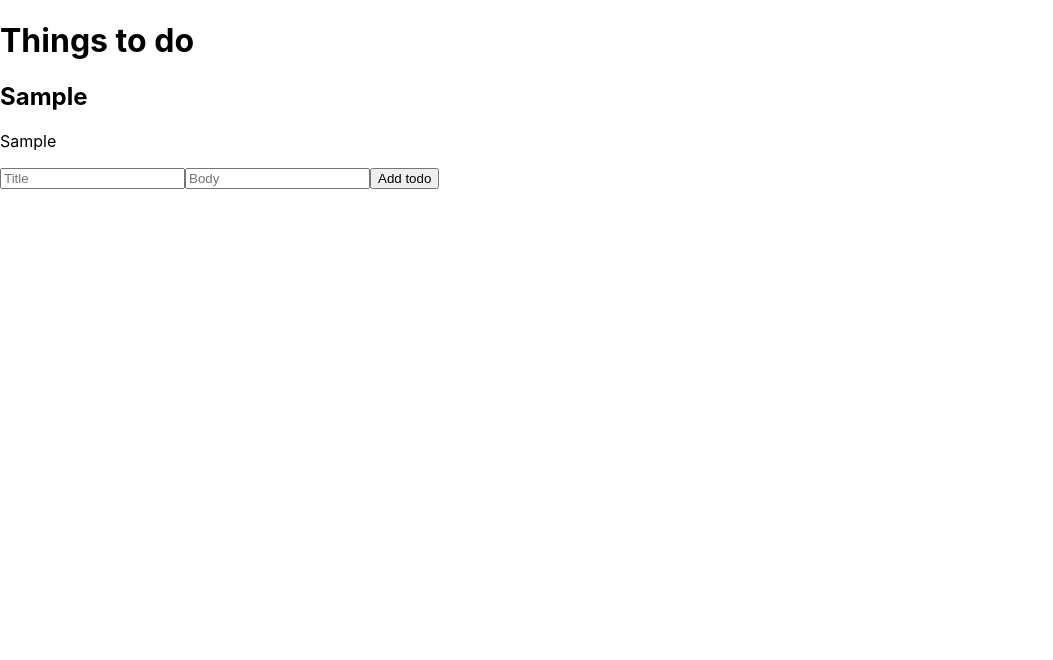
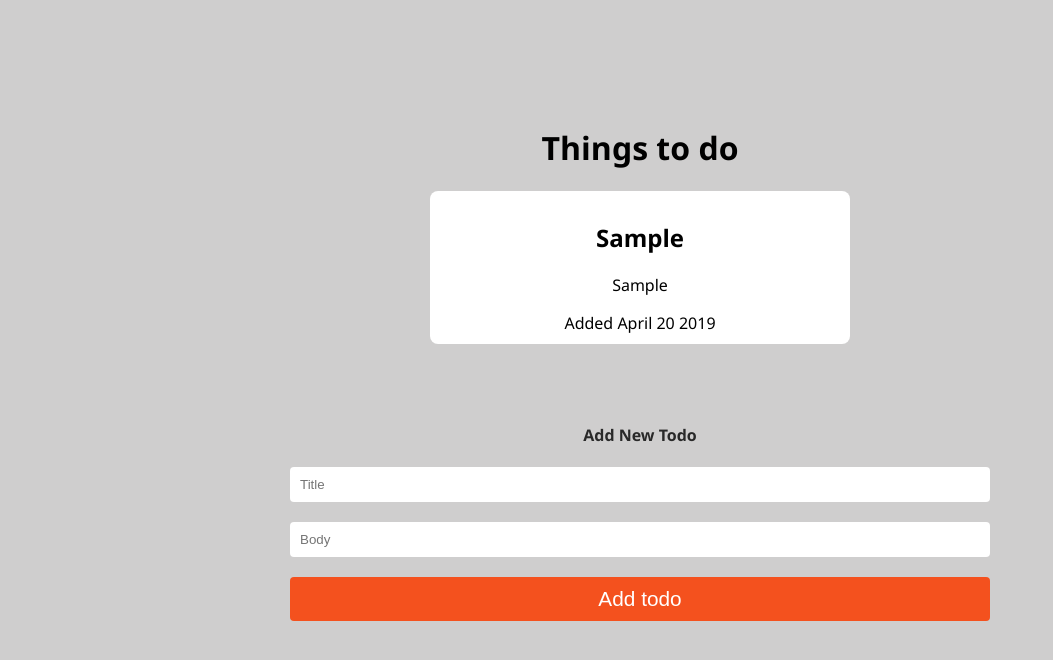
Before and after one commit to Riley-Brown/react-hooks-testing, a React (Create React App) app: page / in a window 1280 px wide. Both pictures are taken after typing "Sample", "Sample" into the empty fields and a click on the input "Add todo". Shown: the top 660 px of the page, without its empty margins (0-1053 px from the left). Built offline with nearby package versions, Linux system fonts and the light colour scheme.

Commit message:
added react moment with date and random styles

```diff
--- a/package.json
+++ b/package.json
@@ -4,8 +4,10 @@
   "private": true,
   "dependencies": {
     "axios": "^0.18.0",
+    "moment": "^2.24.0",
     "react": "^16.8.6",
     "react-dom": "^16.8.6",
+    "react-moment": "^0.9.2",
     "react-scripts": "2.1.8",
     "styled-components": "^4.2.0"
   },
--- a/src/Todo.js
+++ b/src/Todo.js
@@ -1,17 +1,32 @@
 import React from 'react';
+import styled from 'styled-components';
+import Moment from 'react-moment';
 
 export default function Todo(props) {
   console.log(props);
   const todo = props.todos.map(
-    todo => (
+    (todo, index) => (
       console.log(todo),
       (
-        <div className="todo">
+        <StyledTodo key={index}>
           <h2>{todo.title}</h2>
           <p>{todo.body}</p>
-        </div>
+          <span>
+            Added <Moment format={'MMMM DD YYYY'}>{todo.date}</Moment>
+          </span>
+        </StyledTodo>
       )
     )
   );
   return todo;
 }
+
+const StyledTodo = styled.div`
+  max-width: 400px;
+  margin: auto;
+  text-align: center;
+  background: #fff;
+  border-radius: 8px;
+  padding: 10px;
+  margin-bottom: 20px;
+`;
--- a/src/components/TodoForm.js
+++ b/src/components/TodoForm.js
@@ -1,22 +1,22 @@
-import React, { useState, useCallback } from 'react';
+import React, { useState } from 'react';
+import styled from 'styled-components';
 
 export default function TodoForm(props) {
   const [title, setTitle] = useState('');
   const [body, setBody] = useState('');
 
-  // const handleTitleChange = useCallback(e => setTitle(e.target.value), []);
-  // const handleBodyChange = useCallback(e => setBody(e.target.value), []);
-  const newTodo = { title, body };
-
   const handleSubmit = e => {
     e.preventDefault();
+    const date = new Date();
+    const newTodo = { title, body, date };
     props.addTodo(newTodo);
     setTitle('');
     setBody('');
   };
 
   return (
-    <div>
+    <StyledTodoForm>
+      <h4>Add New Todo</h4>
       <form onSubmit={handleSubmit}>
         <input
           type="text"
@@ -32,8 +32,33 @@ export default function TodoForm(props) {
           value={body}
           name="Body"
         />
-        <input type="submit" value="Add todo" />
+        <input type="submit" value="Add todo" id="submit" />
       </form>
-    </div>
+    </StyledTodoForm>
   );
 }
+
+const StyledTodoForm = styled.div`
+  margin-top: 80px;
+  h4 {
+    text-align: center;
+    opacity: 0.8;
+  }
+  form {
+    display: flex;
+    flex-direction: column;
+    input {
+      border-radius: 4px;
+      padding: 10px;
+      border: none;
+      margin-bottom: 20px;
+      outline: none;
+    }
+    #submit {
+      background: #f4511e;
+      cursor: pointer;
+      color: #fff;
+      font-size: 1.3rem;
+    }
+  }
+`;
--- a/src/components/Todos.js
+++ b/src/components/Todos.js
@@ -14,10 +14,19 @@ export default function Todos() {
     console.log(todos);
   });
   return (
-    <div>
+    <StyledTodos>
       <h1>Things to do</h1>
       <Todo todos={todos} />
       <TodoForm addTodo={addTodo} />
-    </div>
+    </StyledTodos>
   );
 }
+
+const StyledTodos = styled.div`
+  max-width: 700px;
+  margin: auto;
+  margin-top: 10%;
+  h1 {
+    text-align: center;
+  }
+`;
--- a/src/index.css
+++ b/src/index.css
@@ -1,14 +1,4 @@
 body {
-  margin: 0;
-  padding: 0;
-  font-family: -apple-system, BlinkMacSystemFont, "Segoe UI", "Roboto", "Oxygen",
-    "Ubuntu", "Cantarell", "Fira Sans", "Droid Sans", "Helvetica Neue",
-    sans-serif;
-  -webkit-font-smoothing: antialiased;
-  -moz-osx-font-smoothing: grayscale;
+  background: rgb(207, 206, 206);
+  font-family: 'Segoe UI', Tahoma, Geneva, Verdana, sans-serif;
 }
-
-code {
-  font-family: source-code-pro, Menlo, Monaco, Consolas, "Courier New",
-    monospace;
-}
```
Also changed, not shown: 1 other file (tests, documents, lock files or other folders).
